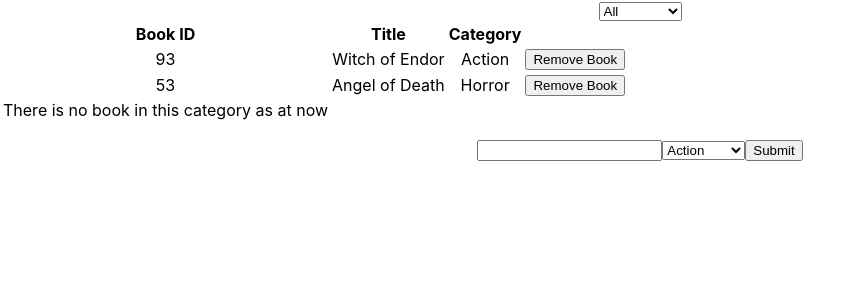
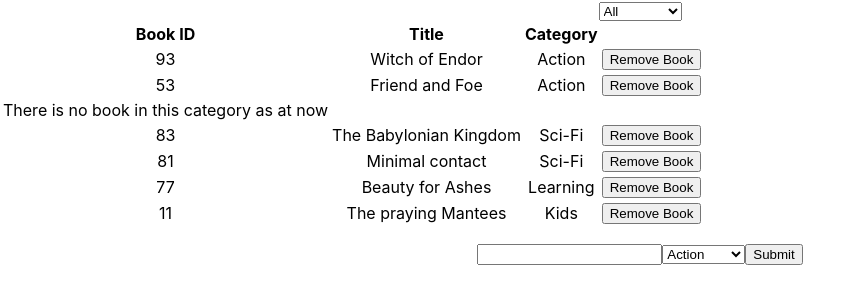
Before and after one commit to uimarshall/redux-bookstore-cms, a React (Create React App) app: page / in a window 1280 px wide. Shown: the top 304 px of the page, without its empty margins (0-863 px from the left). Built offline with nearby package versions, Linux system fonts and the light colour scheme.

Commit message:
Add more books category

```diff
--- a/src/store.js
+++ b/src/store.js
@@ -11,6 +11,11 @@ const initialState = {
     },
     {
       id: Math.floor(Math.random() * 100),
+      title: 'Friend and Foe',
+      category: 'Action',
+    },
+    {
+      id: Math.floor(Math.random() * 100),
       title: 'Angel of Death',
       category: 'Horror',
     },
@@ -18,6 +23,21 @@ const initialState = {
       id: Math.floor(Math.random() * 100),
       title: 'The Babylonian Kingdom',
       category: 'Sci-Fi',
+    },
+    {
+      id: Math.floor(Math.random() * 100),
+      title: 'Minimal contact',
+      category: 'Sci-Fi',
+    },
+    {
+      id: Math.floor(Math.random() * 100),
+      title: 'Beauty for Ashes',
+      category: 'Learning',
+    },
+    {
+      id: Math.floor(Math.random() * 100),
+      title: 'The praying Mantees',
+      category: 'Kids',
     },
   ],
 };
```
